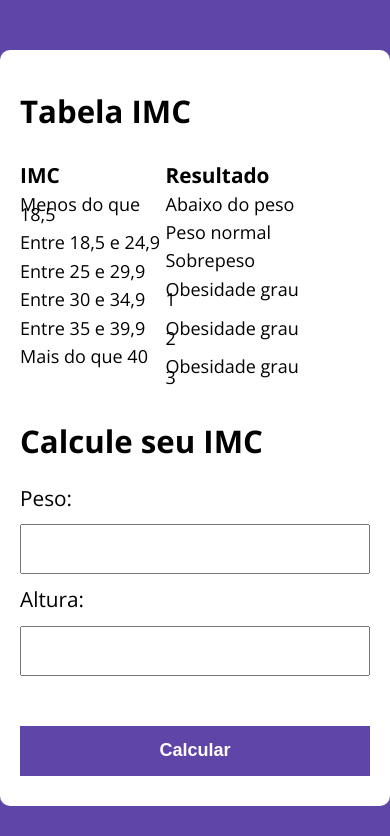
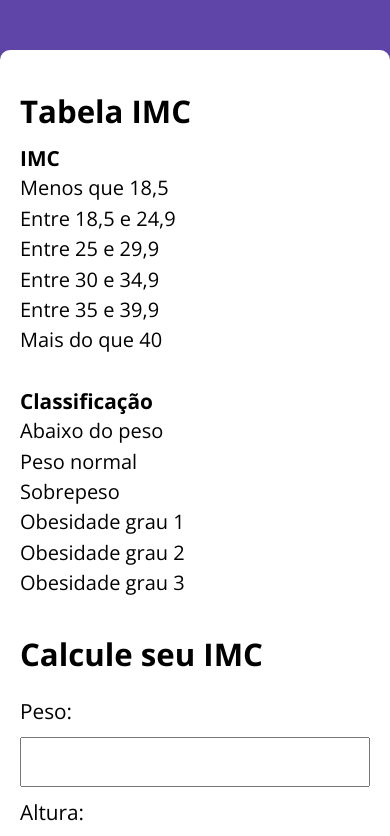
Before and after one commit to lucasrlsalles/tabela-imc, a plain HTML site: page index.html in a window 390 px wide. Shown: the top 836 px of the page. Drawn offline with nearby package versions, Linux system fonts and the light colour scheme.

Commit message:
alterações e media querie

```diff
--- a/assets/css/style.css
+++ b/assets/css/style.css
@@ -74,5 +74,24 @@ form button:hover { /* Efeito */
 }
 
 .tabela-imc p { /* Mudando dos parágrafos */
-    font-size: 18px;
+    font-size: 20px;
 }
+
+@media (max-width: 500px) {
+    html {
+        margin: 0;
+        padding: 0;
+    }
+
+    .tabela-imc {
+        display: block;
+    }
+
+    .tabela-imc article {
+        margin-bottom: 50px;
+    }
+
+    .tabela-imc p {
+        font-size: 20px;
+    }
+}
--- a/index.html
+++ b/index.html
@@ -15,7 +15,7 @@
         <div class="tabela-imc">
             <article>
                 <h2>IMC</h2>
-                <p>Menos do que 18,5</p>
+                <p>Menos que 18,5</p>
                 <p>Entre 18,5 e 24,9</p>
                 <p>Entre 25 e 29,9</p>
                 <p>Entre 30 e 34,9</p>
@@ -23,7 +23,7 @@
                 <p>Mais do que 40</p>
             </article>
             <article>
-                <h2>Resultado</h2>
+                <h2>Classificação</h2>
                 <p>Abaixo do peso</p>
                 <p>Peso normal</p>
                 <p>Sobrepeso</p>
```
Also changed, not shown: 1 other file.
